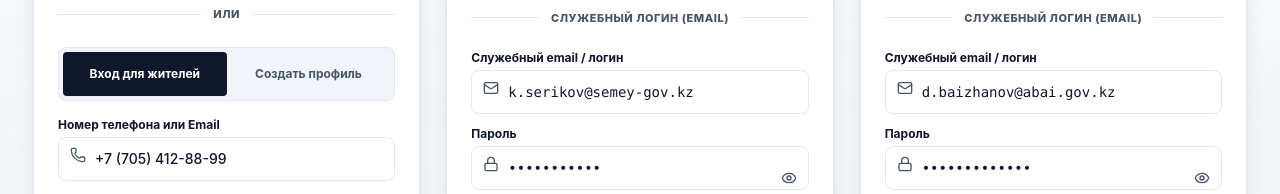
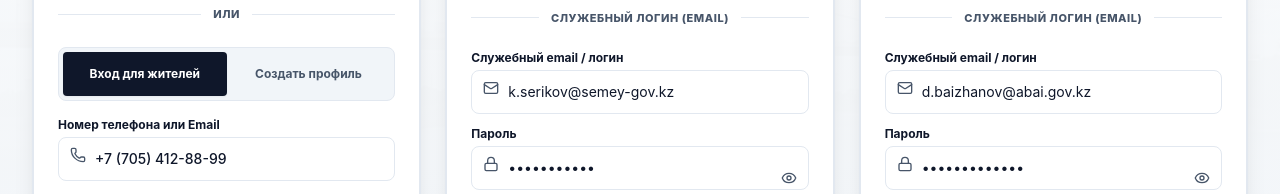
Before and after one commit to Sungatss/smart-qala, a Next.js app: page / in a window 1280 px wide. Shown: the part 606-800 px from the top of the page. Built offline with nearby package versions, Linux system fonts and the light colour scheme.

Commit message:
style: set mono font variable to sans font

```diff
--- a/src/app/globals.css
+++ b/src/app/globals.css
@@ -40,9 +40,14 @@
   --color-info-foreground: var(--info-foreground);
   --color-info-soft: var(--info-soft);
   --color-info-soft-foreground: var(--info-soft-foreground);
+
+  --font-sans: var(--font-sans);
+  --font-mono: var(--font-sans);
 }
 
 :root {
+  --font-sans: -apple-system, BlinkMacSystemFont, "Segoe UI", Roboto, Helvetica, Arial, sans-serif;
+  --font-mono: var(--font-sans);
   --background: #f9fafb;
   --foreground: #0f172a;
   --card: #ffffff;
```
